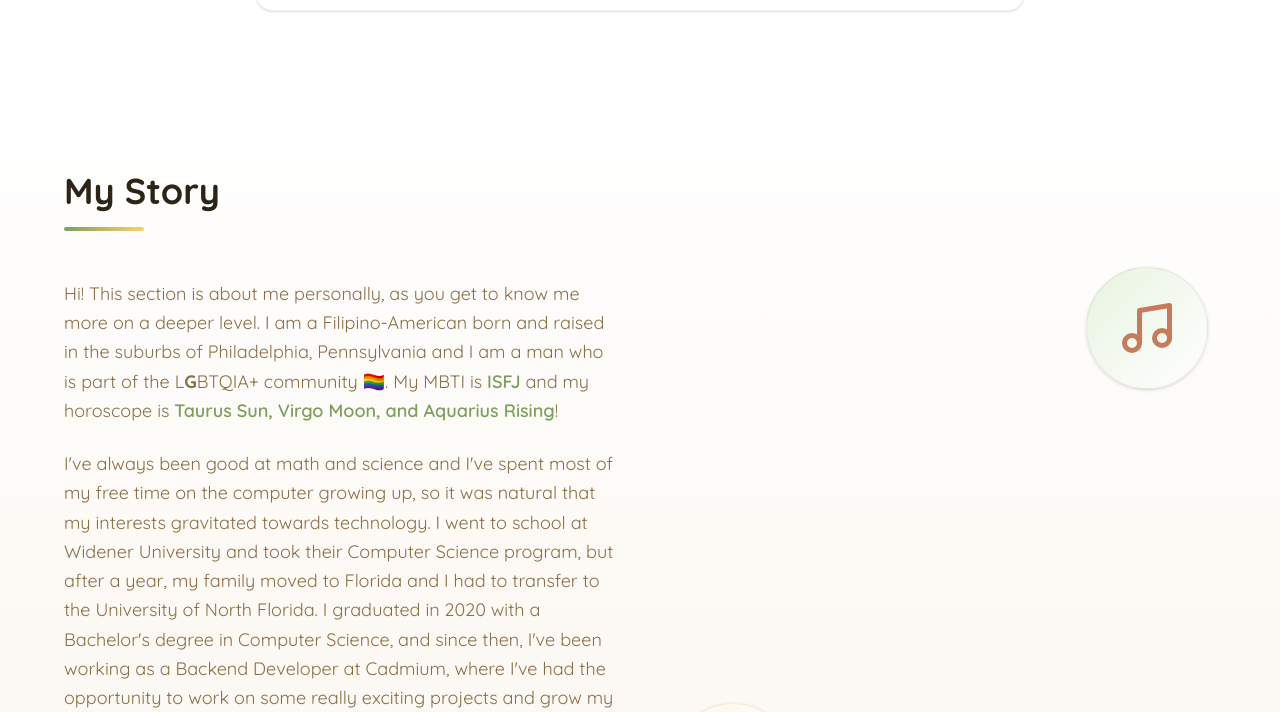
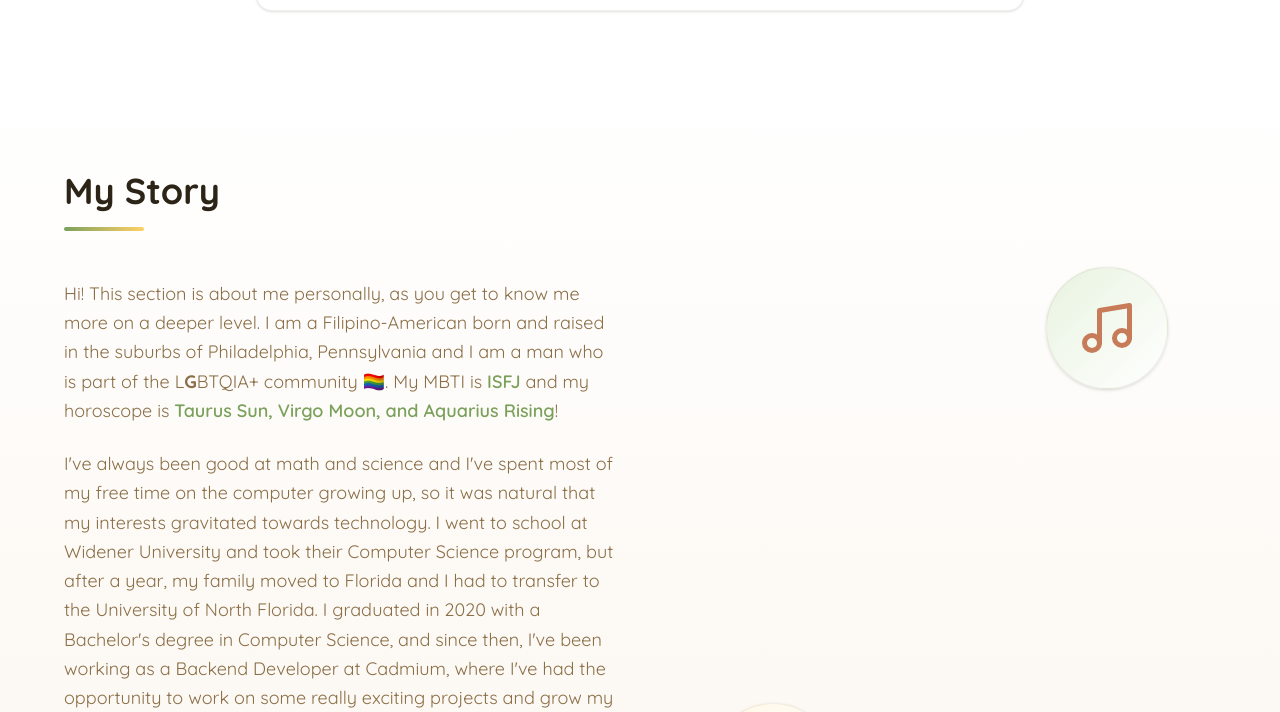
Before and after one commit to JMReynoso/MyDevPortfolio, a React (Vite) app: page /about in a window 1280 px wide. Shown: the part 3980-4692 px from the top of the page. Built offline with nearby package versions, Linux system fonts and the light colour scheme.

Commit message:
fix story icons

```diff
--- a/src/pages/About.tsx
+++ b/src/pages/About.tsx
@@ -244,7 +244,7 @@ export default function About() {
               className={
                 isMobile
                   ? "hidden"
-                  : "flex flex-col items-center justify-between h-full px-5"
+                  : "flex flex-col items-center justify-between h-full px-15"
               }
             >
               {/* Off-centered decorative icons */}
```
